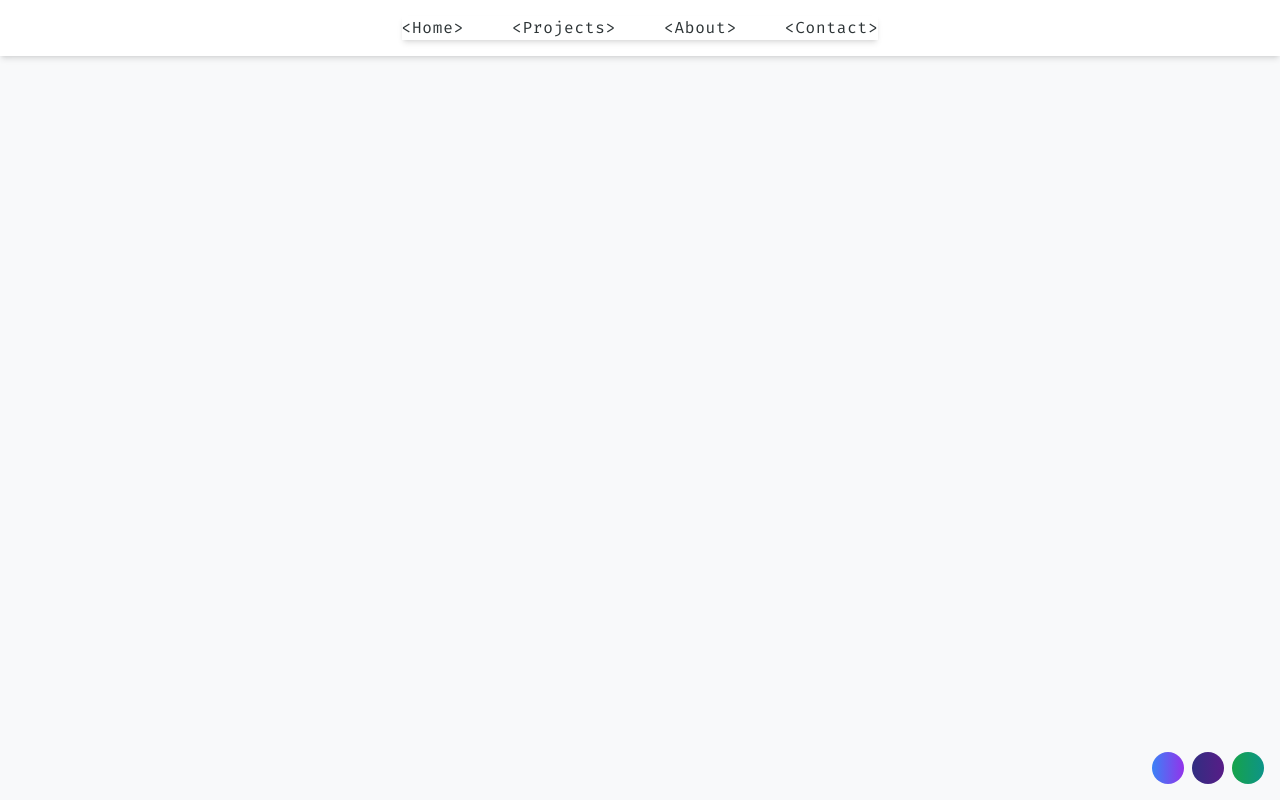
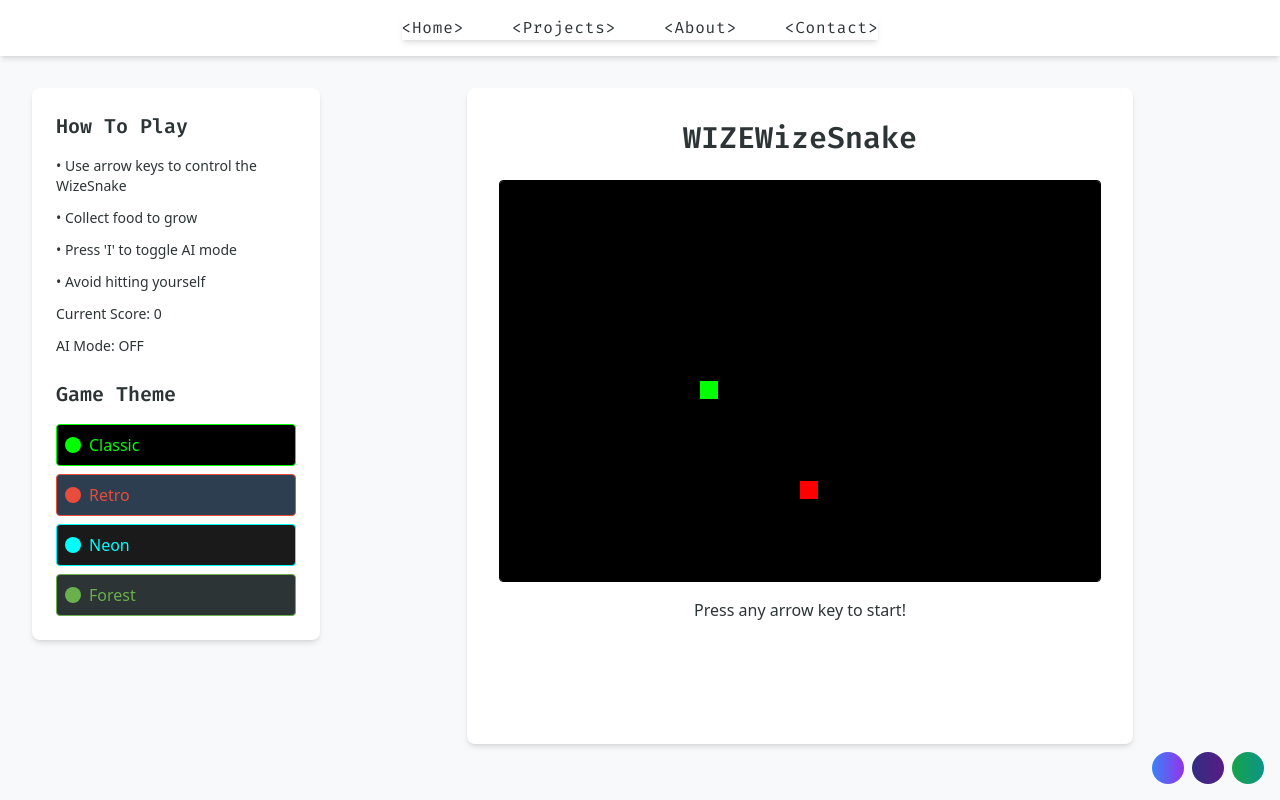
Before and after one commit to LtShibby/wozwize-portfolio, a React (Vite) app: page /games/wizesnake in a window 1280 px wide. Built offline with nearby package versions, Linux system fonts and the light colour scheme.

Commit message:
refactor: rename game components for consistent branding
- Rename Snake component to WizeSnake
- Update all references and routes to use new naming
- Fix variable names in WizeSnake component
- Update navigation paths in Games and Projects pages

```diff
--- a/src/App.jsx
+++ b/src/App.jsx
@@ -7,8 +7,8 @@ import Home from './pages/Home';
 import Projects from './pages/Projects';
 import About from './pages/About';
 import Contact from './pages/Contact';
-import Wordle from './components/games/Wordle';
-import Snake from './components/games/Snake';
+import WordWize from './components/games/WordWize';
+import WizeSnake from './components/games/WizeSnake';
 
 function AppContent() {
   const { theme } = useTheme();
@@ -21,8 +21,8 @@ function AppContent() {
         <Route path="/projects" element={<Projects />} />
         <Route path="/about" element={<About />} />
         <Route path="/contact" element={<Contact />} />
-        <Route path="/games/wordle" element={<Wordle />} />
-        <Route path="/games/snake" element={<Snake />} />
+        <Route path="/games/wordwize" element={<WordWize />} />
+        <Route path="/games/wizesnake" element={<WizeSnake />} />
       </Routes>
       <ThemeSwitcher />
     </div>
--- a/src/components/games/Snake.jsx
+++ b/src/components/games/WizeSnake.jsx
@@ -1,7 +1,7 @@
 import { useState, useEffect, useRef } from 'react';
 import { useTheme } from '../../context/ThemeContext';
 
-function Snake() {
+function WizeSnake() {
   const { theme } = useTheme();
   const canvasRef = useRef(null);
   const [score, setScore] = useState(0);
@@ -10,7 +10,7 @@ function Snake() {
   const [gameStarted, setGameStarted] = useState(false);
   const [gameTheme, setGameTheme] = useState({
     background: '#000000',
-    snake: '#00ff00',
+    WizeSnake: '#00ff00',
     food: '#ff0000'
   });
 
@@ -21,7 +21,7 @@ function Snake() {
   const CANVAS_HEIGHT = 400;
 
   // Game state
-  const [snake, setSnake] = useState([
+  const [WizeSnake, setWizeSnake] = useState([
     { x: 10, y: 10 }
   ]);
   const [food, setFood] = useState({ x: 15, y: 15 });
@@ -31,25 +31,25 @@ function Snake() {
     classic: {
       name: 'Classic',
       background: '#000000',
-      snake: '#00ff00',
+      WizeSnake: '#00ff00',
       food: '#ff0000'
     },
     retro: {
       name: 'Retro',
       background: '#2c3e50',
-      snake: '#e74c3c',
+      WizeSnake: '#e74c3c',
       food: '#f1c40f'
     },
     neon: {
       name: 'Neon',
       background: '#1a1a1a',
-      snake: '#00ffff',
+      WizeSnake: '#00ffff',
       food: '#ff00ff'
     },
     forest: {
       name: 'Forest',
       background: '#2d3436',
-      snake: '#6ab04c',
+      WizeSnake: '#6ab04c',
       food: '#eb4d4b'
     }
   };
@@ -74,9 +74,9 @@ function Snake() {
       ctx.fillStyle = gameTheme.background;
       ctx.fillRect(0, 0, CANVAS_WIDTH, CANVAS_HEIGHT);
 
-      // Draw snake with theme color
-      snake.forEach(segment => {
-        ctx.fillStyle = gameTheme.snake;
+      // Draw WizeSnake with theme color
+      WizeSnake.forEach(segment => {
+        ctx.fillStyle = gameTheme.WizeSnake;
         ctx.fillRect(
           segment.x * GRID_SIZE,
           segment.y * GRID_SIZE,
@@ -95,11 +95,11 @@ function Snake() {
       );
     };
 
-    const moveSnake = () => {
+    const moveWizeSnake = () => {
       if (gameOver || !gameStarted) return;
 
-      const newSnake = [...snake];
-      const head = { ...newSnake[0] };
+      const newWizeSnake = [...WizeSnake];
+      const head = { ...newWizeSnake[0] };
 
       // AI Mode logic
       if (isAIMode) {
@@ -130,7 +130,7 @@ function Snake() {
         const nextX = (head.x + newDirection.x + CANVAS_WIDTH / GRID_SIZE) % (CANVAS_WIDTH / GRID_SIZE);
         const nextY = (head.y + newDirection.y + CANVAS_HEIGHT / GRID_SIZE) % (CANVAS_HEIGHT / GRID_SIZE);
 
-        const wouldCollide = newSnake.some(segment =>
+        const wouldCollide = newWizeSnake.some(segment =>
           segment.x === nextX && segment.y === nextY
         );
 
@@ -148,12 +148,12 @@ function Snake() {
       head.y = (head.y + CANVAS_HEIGHT / GRID_SIZE) % (CANVAS_HEIGHT / GRID_SIZE);
 
       // Check collision with self (only if game has started)
-      if (gameStarted && newSnake.length > 1 && newSnake.some(segment => segment.x === head.x && segment.y === head.y)) {
+      if (gameStarted && newWizeSnake.length > 1 && newWizeSnake.some(segment => segment.x === head.x && segment.y === head.y)) {
         setGameOver(true);
         return;
       }
 
-      newSnake.unshift(head);
+      newWizeSnake.unshift(head);
 
       // Check if food is eaten
       if (head.x === food.x && head.y === food.y) {
@@ -164,14 +164,14 @@ function Snake() {
         };
         setFood(newFood);
       } else {
-        newSnake.pop();
+        newWizeSnake.pop();
       }
 
-      setSnake(newSnake);
+      setWizeSnake(newWizeSnake);
     };
 
     // Game loop
-    gameInterval = setInterval(moveSnake, GAME_SPEED);
+    gameInterval = setInterval(moveWizeSnake, GAME_SPEED);
 
     // Draw loop
     const animationFrame = requestAnimationFrame(function animate() {
@@ -231,10 +231,10 @@ function Snake() {
       cancelAnimationFrame(animationFrame);
       window.removeEventListener('keydown', handleKeyPress);
     };
-  }, [snake, food, direction, gameOver, isAIMode, gameTheme, gameStarted]);
+  }, [WizeSnake, food, direction, gameOver, isAIMode, gameTheme, gameStarted]);
 
   const resetGame = () => {
-    setSnake([{ x: 10, y: 10 }]);
+    setWizeSnake([{ x: 10, y: 10 }]);
     setFood({ x: 15, y: 15 });
     setDirection({ x: 0, y: 0 });
     setScore(0);
@@ -249,7 +249,7 @@ function Snake() {
         <div>
           <h3 className={`${theme.text} text-xl font-bold mb-4 font-['Fira_Code']`}>How To Play</h3>
           <ul className={`${theme.text} space-y-3 text-sm`}>
-            <li>• Use arrow keys to control the snake</li>
+            <li>• Use arrow keys to control the WizeSnake</li>
             <li>• Collect food to grow</li>
             <li>• Press 'I' to toggle AI mode</li>
             <li>• Avoid hitting yourself</li>
@@ -275,11 +275,11 @@ function Snake() {
                   ${gameTheme.name === theme.name ? 'ring-2 ring-offset-2' : 'hover:opacity-80'}`}
                 style={{
                   background: theme.background,
-                  border: `1px solid ${theme.snake}`
+                  border: `1px solid ${theme.WizeSnake}`
                 }}
               >
-                <span className="w-4 h-4 rounded-full" style={{ background: theme.snake }}></span>
-                <span style={{ color: theme.snake }}>{theme.name}</span>
+                <span className="w-4 h-4 rounded-full" style={{ background: theme.WizeSnake }}></span>
+                <span style={{ color: theme.WizeSnake }}>{theme.name}</span>
               </button>
             ))}
           </div>
@@ -288,7 +288,7 @@ function Snake() {
 
       {/* Game Area */}
       <div className={`${theme.nav} p-8 rounded-lg shadow-lg max-w-3xl mx-auto`}>
-        <h2 className={`${theme.text} text-3xl font-bold mb-6 text-center font-['Fira_Code']`}>WIZEsnake</h2>
+        <h2 className={`${theme.text} text-3xl font-bold mb-6 text-center font-['Fira_Code']`}>WIZEWizeSnake</h2>
         <canvas
           ref={canvasRef}
           width={CANVAS_WIDTH}
@@ -316,4 +316,4 @@ function Snake() {
   );
 }
 
-export default Snake;
+export default WizeSnake;
--- a/src/components/games/Wordle.jsx
+++ b/src/components/games/WordWize.jsx
@@ -1,7 +1,7 @@
 import { useState, useEffect } from 'react';
 import { useTheme } from '../../context/ThemeContext';
 
-function Wordle() {
+function WordWize() {
   const { theme } = useTheme();
   const [word, setWord] = useState('');
   const [guesses, setGuesses] = useState([]);
@@ -165,4 +165,4 @@ function Wordle() {
   );
 }
 
-export default Wordle;
+export default WordWize;
--- a/src/pages/Games.jsx
+++ b/src/pages/Games.jsx
@@ -9,12 +9,12 @@ function Games() {
     {
       title: "WordWIZE",
       description: "A Wordle-inspired word guessing game",
-      path: "/games/wordle"
+      path: "/games/wordwize"
     },
     {
       title: "WIZEsnake",
       description: "Classic snake game with AI mode",
-      path: "/games/snake"
+      path: "/games/wizesnake"
     }
   ];
 
--- a/src/pages/Projects.jsx
+++ b/src/pages/Projects.jsx
@@ -9,13 +9,13 @@ function Projects() {
     {
       title: "WordWIZE",
       description: "A Wordle-inspired word guessing game built with React. Features include daily challenges, custom word length options, and a clean, responsive interface.",
-      path: "/games/wordle",
+      path: "/games/wordwize",
       tech: ["React", "JavaScript", "Tailwind CSS"]
     },
     {
       title: "WIZEsnake",
       description: "Classic snake game reimagined with modern features including AI mode, multiple themes, and responsive controls. Built using React and HTML Canvas.",
-      path: "/games/snake",
+      path: "/games/wizesnake",
       tech: ["React", "Canvas API", "AI Algorithm"]
     }
   ];
```
Also changed, not shown: 1 other file (tests, documents, lock files or other folders).
